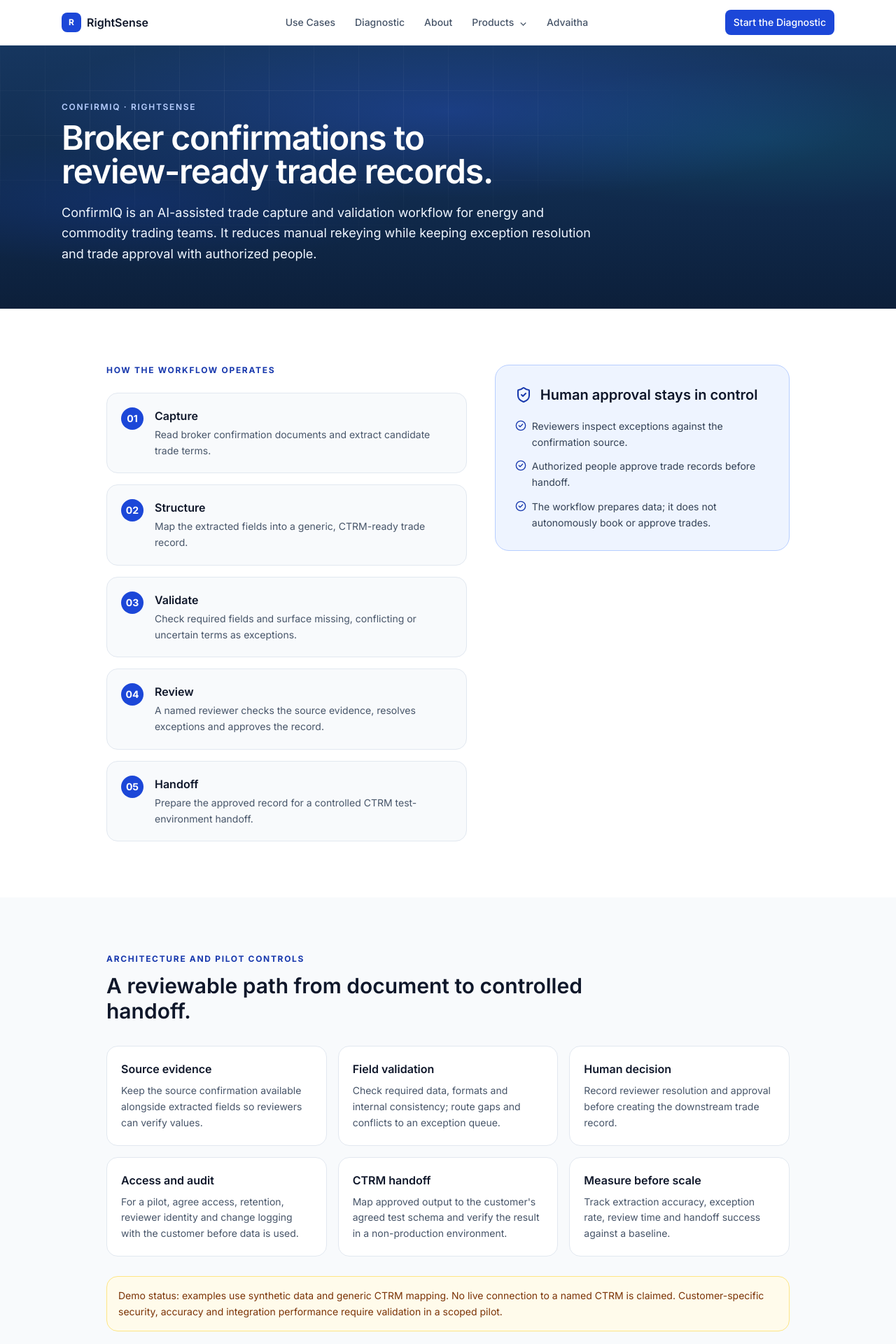
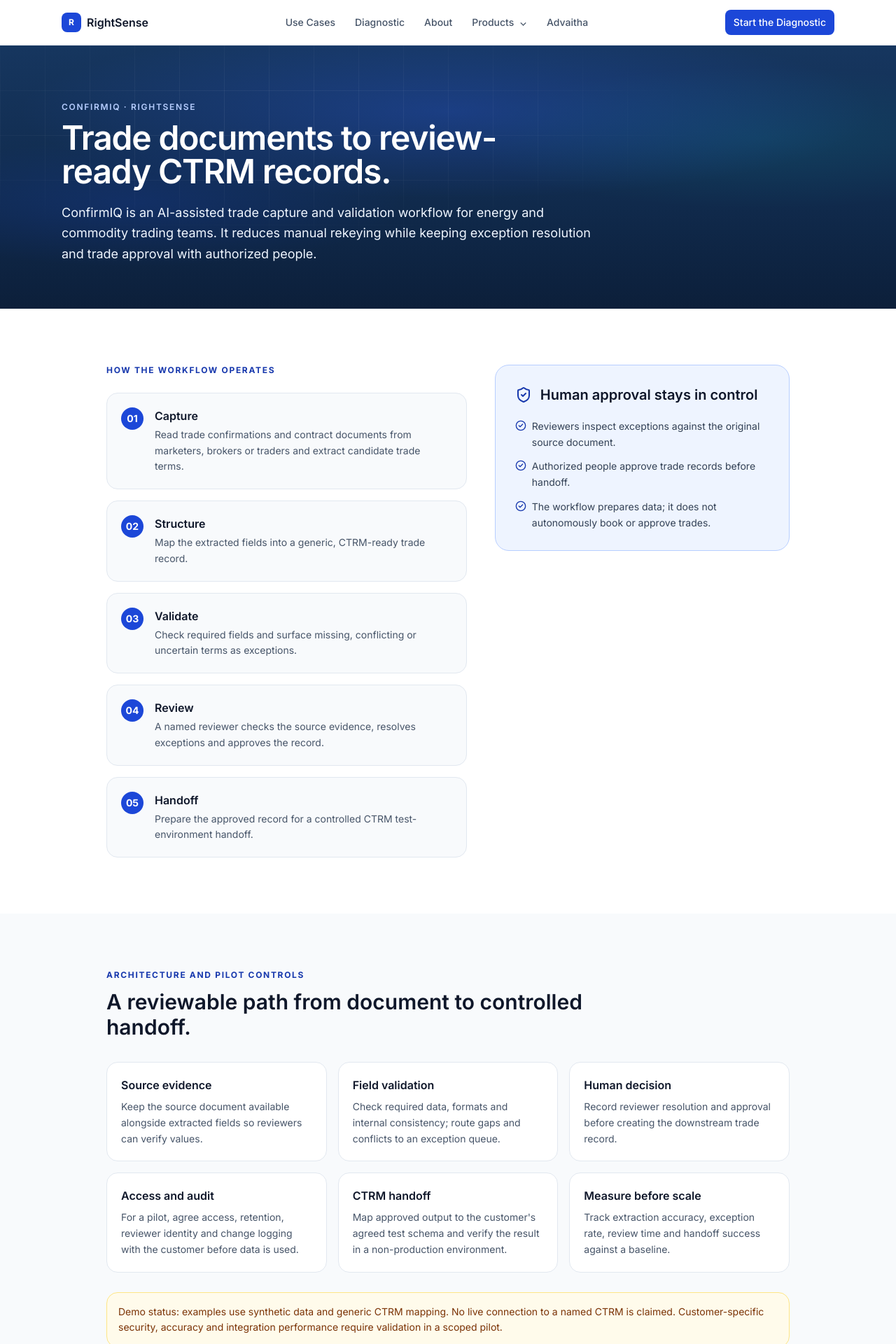
Before and after one commit to mohan69/RightSense, a Next.js app: page /confirmiq in a window 1280 px wide. Shown: the top 1920 px of the page at 70% size. Built offline with nearby package versions, Linux system fonts and the light colour scheme.

Commit message:
Broaden ConfirmIQ source descriptions

```diff
--- a/src/app/confirmiq/page.tsx
+++ b/src/app/confirmiq/page.tsx
@@ -7,12 +7,12 @@
 export const metadata: Metadata = pageMetadata({
   title: "ConfirmIQ | Assisted Trade Capture & Validation",
   description:
-    "ConfirmIQ turns broker confirmations into structured, CTRM-ready trade data, with exception review and approval kept with authorized people.",
+    "ConfirmIQ turns trade documents from marketers, brokers and traders into structured, CTRM-ready trade data, with exception review and approval kept with authorized people.",
   path: "/confirmiq",
 });
 
 const workflow = [
-  ["Capture", "Read broker confirmation documents and extract candidate trade terms."],
+  ["Capture", "Read trade confirmations and contract documents from marketers, brokers or traders and extract candidate trade terms."],
   ["Structure", "Map the extracted fields into a generic, CTRM-ready trade record."],
   ["Validate", "Check required fields and surface missing, conflicting or uncertain terms as exceptions."],
   ["Review", "A named reviewer checks the source evidence, resolves exceptions and approves the record."],
@@ -24,7 +24,7 @@
     <>
       <PageHero
         eyebrow="ConfirmIQ · RightSense"
-        title="Broker confirmations to review-ready trade records."
+        title="Trade documents to review-ready CTRM records."
         subtitle="ConfirmIQ is an AI-assisted trade capture and validation workflow for energy and commodity trading teams. It reduces manual rekeying while keeping exception resolution and trade approval with authorized people."
       />
 
@@ -51,7 +51,7 @@
                 <h2 className="text-xl font-semibold text-ink-900">Human approval stays in control</h2>
               </div>
               <ul className="mt-5 space-y-3 text-sm leading-relaxed text-ink-700">
-                <li className="flex gap-2"><CheckCircle2 className="mt-0.5 h-4 w-4 shrink-0 text-brand-700" />Reviewers inspect exceptions against the confirmation source.</li>
+                <li className="flex gap-2"><CheckCircle2 className="mt-0.5 h-4 w-4 shrink-0 text-brand-700" />Reviewers inspect exceptions against the original source document.</li>
                 <li className="flex gap-2"><CheckCircle2 className="mt-0.5 h-4 w-4 shrink-0 text-brand-700" />Authorized people approve trade records before handoff.</li>
                 <li className="flex gap-2"><CheckCircle2 className="mt-0.5 h-4 w-4 shrink-0 text-brand-700" />The workflow prepares data; it does not autonomously book or approve trades.</li>
               </ul>
@@ -66,7 +66,7 @@
           <h2 className="mt-3 max-w-3xl text-3xl font-semibold text-ink-900">A reviewable path from document to controlled handoff.</h2>
           <div className="mt-8 grid gap-4 sm:grid-cols-2 lg:grid-cols-3">
             {[
-              ["Source evidence", "Keep the source confirmation available alongside extracted fields so reviewers can verify values."],
+              ["Source evidence", "Keep the source document available alongside extracted fields so reviewers can verify values."],
               ["Field validation", "Check required data, formats and internal consistency; route gaps and conflicts to an exception queue."],
               ["Human decision", "Record reviewer resolution and approval before creating the downstream trade record."],
               ["Access and audit", "For a pilot, agree access, retention, reviewer identity and change logging with the customer before data is used."],
@@ -100,7 +100,7 @@
 
       <CTASection
         title="Validate ConfirmIQ on a small, redacted sample."
-        subtitle="Agree representative confirmation formats, a test schema, reviewer controls and a baseline before the pilot. Then assess accuracy, exception handling, review time and CTRM test handoff."
+        subtitle="Agree representative trade documents from marketers, brokers and traders, a test schema, reviewer controls and a baseline before the pilot. Then assess accuracy, exception handling, review time and CTRM test handoff."
         primaryCta={{ label: "Discuss a ConfirmIQ pilot", href: "mailto:contact@rightsense.in?subject=ConfirmIQ%20pilot" }}
         secondaryCta={{ label: "Explore Advaitha commodity trading", href: "https://advaitha.tech/commodity-trading" }}
       />
```
